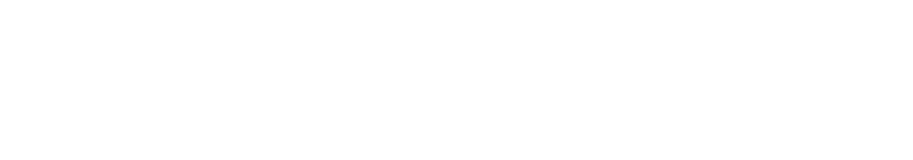
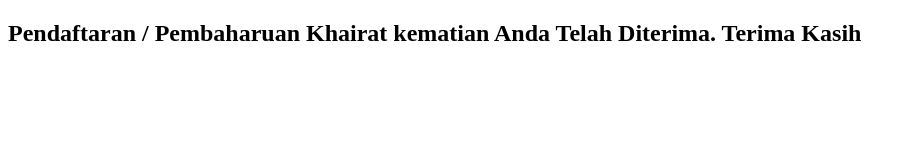
Before and after one commit to Yeopnan/projek1_TKKSurauAssyakirin, a plain HTML site: page submit.html in a window 1280 px wide. Shown: the whole page, without its empty margins (0-913 px from the left). Drawn offline with Linux system fonts and the light colour scheme.

Commit message:
submit.html

```diff
--- a/submit.html
+++ b/submit.html
@@ -3,7 +3,14 @@
   <head>
     <meta charset="UTF-8" />
     <meta name="viewport" content="width=device-width, initial-scale=1.0" />
-    <title>Document</title>
+    <meta name="author" content="YeopNan" />
+    <meta name="description" content="data jemaah" />
+    <title>Data Jemaah</title>
   </head>
-  <body></body>
+  <body>
+    <h2>
+      Pendaftaran / Pembaharuan Khairat kematian Anda Telah Diterima. Terima
+      Kasih
+    </h2>
+  </body>
 </html>
```
Also changed, not shown: pendaftaran.html (+1 -1 lines).
